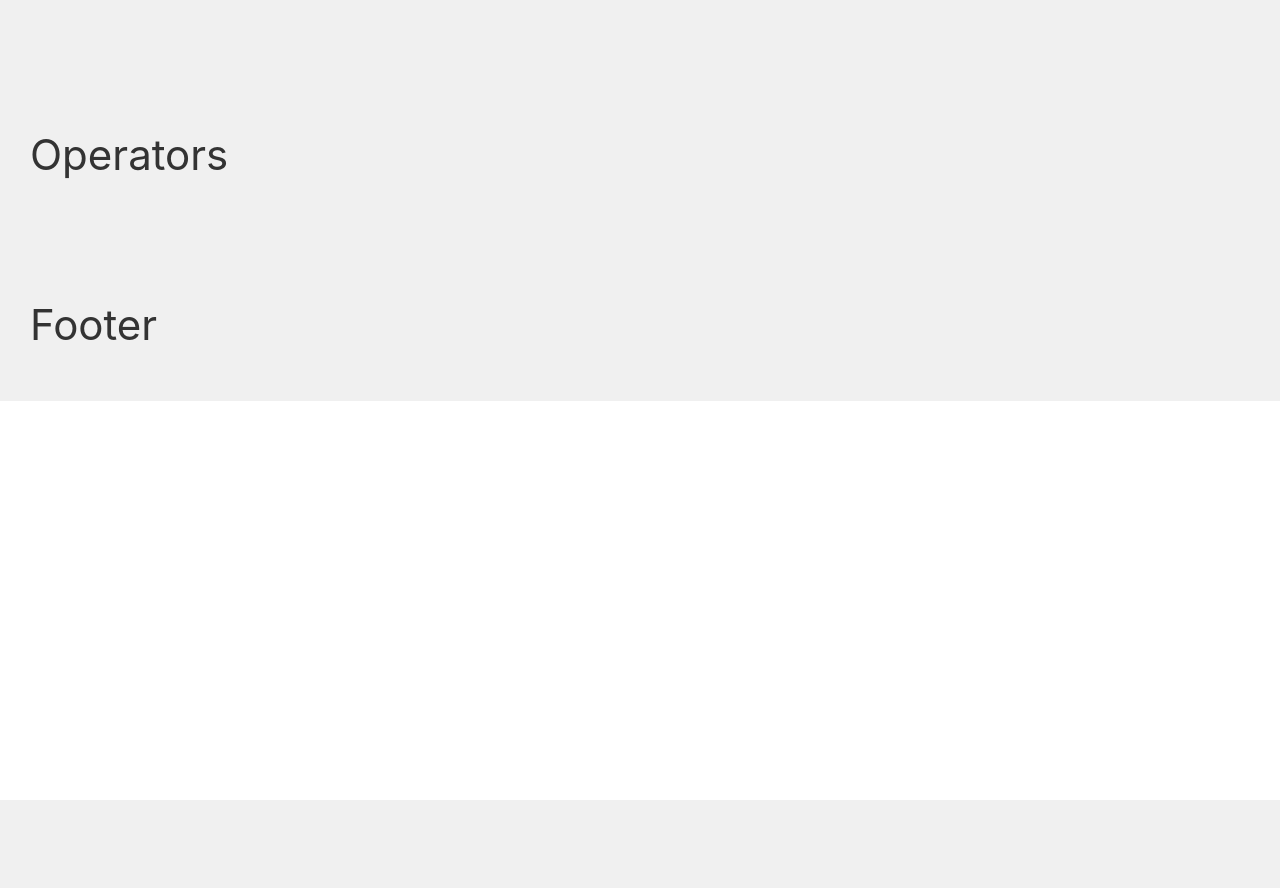
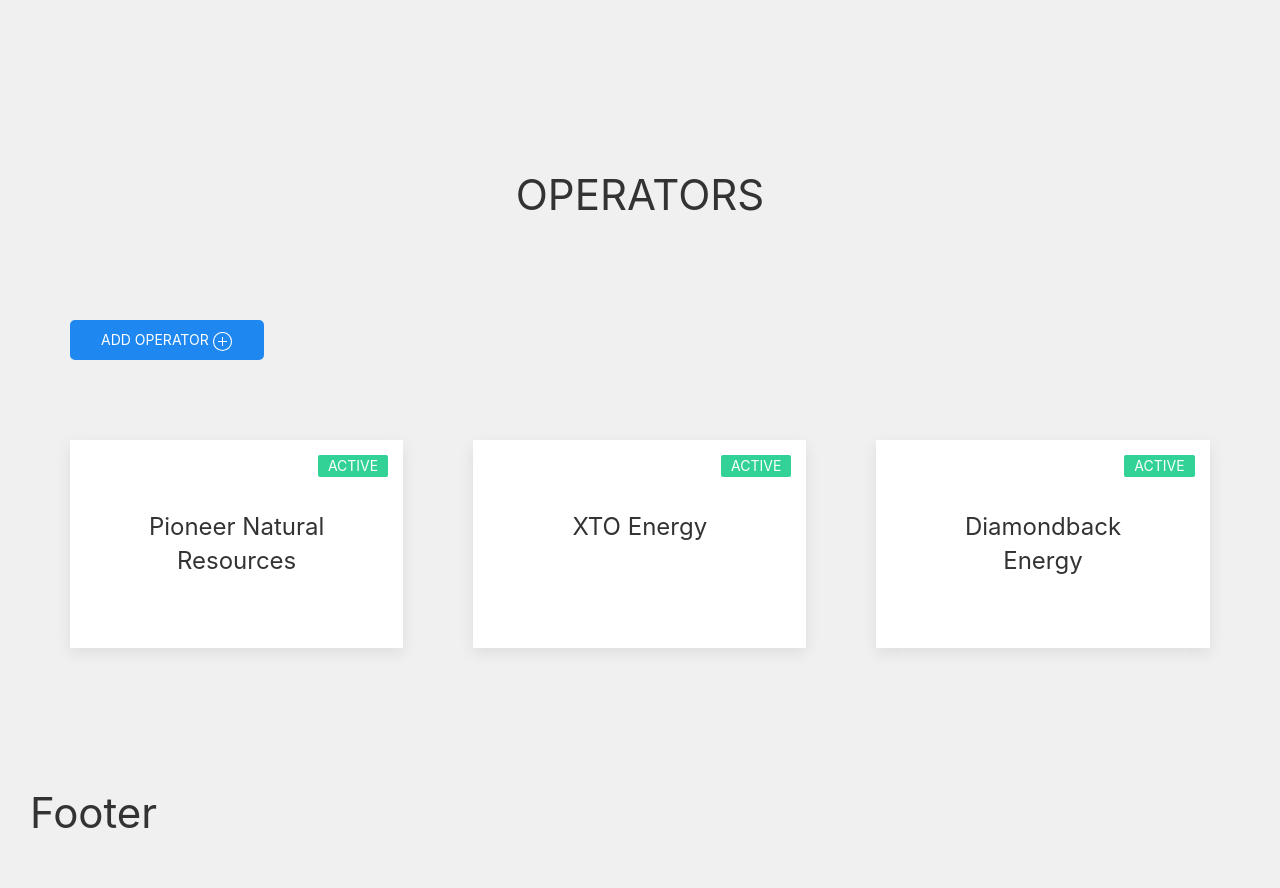
Before and after one commit to OCL90/dispatch_app, a Django app: page /operators/ in a window 1280 px wide. Before the commit the page ends 800 px from the top, so only its background shows below. Run offline with Django 3.2, Linux system fonts and the light colour scheme; data comes from the database, SQL or seed files in the repository; some libraries are stand-ins or nearby versions.

Commit message:
added template for operator and modifies sand and well info templates

```diff
--- a/frac/forms.py
+++ b/frac/forms.py
@@ -18,6 +18,14 @@
   po = forms.CharField(required=True)
   total_sand = forms.CharField(required=True)
 
+
+class OperatorForm(ModelForm):
+  class Meta:
+    model = Operator
+    fields = '__all__'
+
+
+
 class DriverForm(ModelForm):
   class Meta:
     model = Driver
--- a/frac/templates/frac/operators_page.html
+++ b/frac/templates/frac/operators_page.html
@@ -1,7 +1,49 @@
 {% extends 'frac/main.html' %}
-
+{% load widget_tweaks %}
 {% block content %}
 
-<h1>Operators</h1>
+<div class="uk-text-center uk-padding">
+  <h1 class="uk-text-uppercase">Operators</h1>
+</div>
+<div class="uk-padding">
+  <button class="uk-button uk-button-primary uk-border-rounded" href="#operator-modal-overflow" uk-toggle uk-icon="plus-circle">add operator </button>
+</div>
+<div id="operator-modal-overflow" uk-modal>
+  <div class="uk-modal-dialog">
+    <button class="uk-modal-close-default" type="button" uk-close></button>
+    <div class="uk-modal-header">
+      <div class="uk-grid-small uk-flex-middle" uk-grid>
+        <div class="uk-width-expand">
+          <h3 class="uk-card-title uk-margin-remove-bottom uk-text-uppercase uk-text-center">add new operator</h3>
+        </div>
+      </div>
+    </div>
+    <div class="uk-modal-body">
+      <form method="POST" class="uk-form-stacked">
+        {% csrf_token %}
+        <div class="uk-margin">
+          <label class="uk-form-label uk-text-bold">Operator Name</label>
+          <div class="uk-form-controls">
+            {% render_field form.name class="uk-input uk-text-small uk-text-light" placeholder="Operator Name" %}
+          </div>
+        </div>
+    </div>
+    <div class="uk-modal-footer uk-text-right">
+      <a href="{% url 'home' %}"><button class="uk-button uk-button-default uk-modal-close" type="button">Cancel</button></a>
+      <button class="uk-button uk-button-primary" type="submit">Add</button>
+    </div>
+  </form>
+  </div>
+</div>
+<div class="uk-grid-match uk-grid-large uk-padding" uk-grid>
+  {% for operator in operators %}
+  <div class="uk-width-1-3@l">
+    <div class="uk-card uk-card-default uk-card-hover uk-card-body uk-card-large">
+      <div class="uk-card-badge uk-label uk-label-success">Active</div>
+      <h3 class="uk-text-center">{{ operator.name }}</h3>
+    </div>
+  </div>
+  {% endfor %}
+</div>
 
 {% endblock %}
--- a/frac/templates/frac/sands_page.html
+++ b/frac/templates/frac/sands_page.html
@@ -1,7 +1,8 @@
 {% extends 'frac/main.html' %}
 
 {% block content %}
-
-<h1>Sands</h1>
+<div class="uk-text-center uk-padding">
+  <h1 class="uk-text-uppercase">Sands</h1>
+</div>
 
 {% endblock %}
--- a/frac/views.py
+++ b/frac/views.py
@@ -115,7 +115,18 @@
   return render(request, 'frac/sands_page.html', context)
 
 def operatorsPage(request):
-  context = {}
+  operators = Operator.objects.all()
+
+  form = OperatorForm()
+  if request.method == 'POST':
+    print('Printing POST: ', request.POST)
+    form = OperatorForm(request.POST)
+    if form.is_valid():
+      form.save()
+      return redirect('/operators')
+
+
+  context = {'form': form, 'operators': operators}
   return render(request, 'frac/operators_page.html', context)
 
 def serviceCoPage(request):
```
Also changed, not shown: frac/templates/frac/facilities_page.html (+7 -3 lines), frac/templates/frac/well_form.html (+9 -10 lines).
